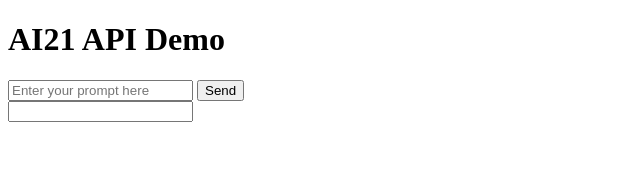
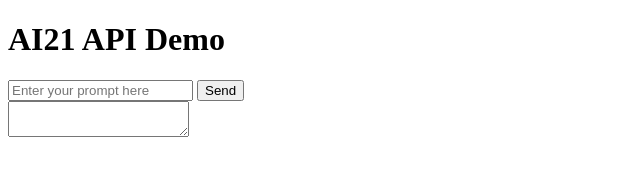
Before and after one commit to goldrago/mychat, a plain HTML site: page index.html in a window 1280 px wide. Shown: the whole page, without its empty margins (0-640 px from the left). Drawn offline with nearby package versions, Linux system fonts and the light colour scheme.

Commit message:
Update index.html

```diff
--- a/index.html
+++ b/index.html
@@ -31,8 +31,7 @@
     $("#send").on("click", generateCompletion);
 
     // Add a second text box
-    var completion = document.createElement("input");
-    completion.type = "text";
+    var completion = document.createElement("textarea");
     completion.id = "completion";
     document.getElementById("completion").appendChild(completion);
   </script>
```
